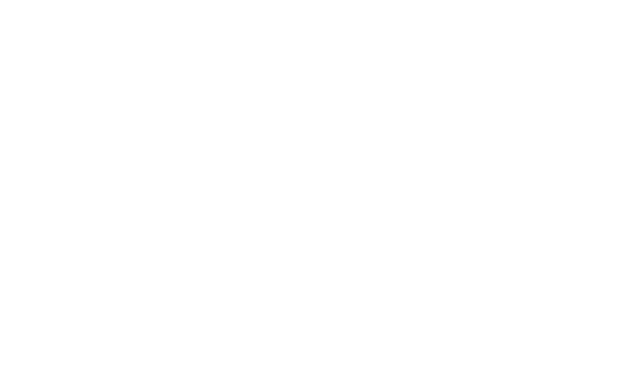
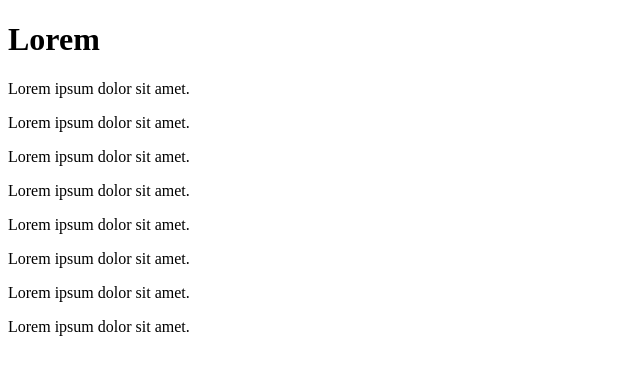
Before and after one commit to larryguinea4life/crap-portfolio, a plain HTML site: page index.html in a window 1280 px wide. Shown: the whole page, without its empty margins (0-640 px from the left). Drawn offline with Linux system fonts and the light colour scheme.

Commit message:
added index html

```diff
--- a/index.html
+++ b/index.html
@@ -6,6 +6,15 @@
   <title>crap portfolio</title>
 </head>
 <body>
+  <h1>Lorem</h1>
+  <p>Lorem ipsum dolor sit amet.</p>
+  <p>Lorem ipsum dolor sit amet.</p>
+  <p>Lorem ipsum dolor sit amet.</p>
+  <p>Lorem ipsum dolor sit amet.</p>
+  <p>Lorem ipsum dolor sit amet.</p>
+  <p>Lorem ipsum dolor sit amet.</p>
+  <p>Lorem ipsum dolor sit amet.</p>
+  <p>Lorem ipsum dolor sit amet.</p>
 
 </body>
 </html>
```
